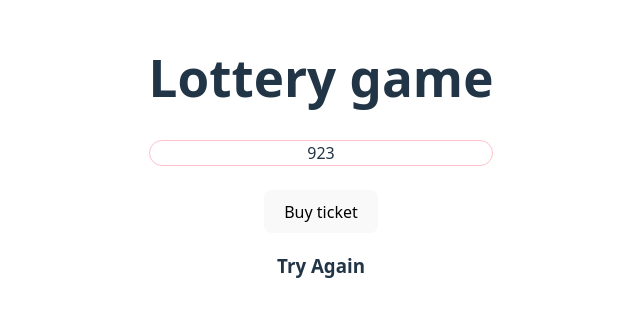
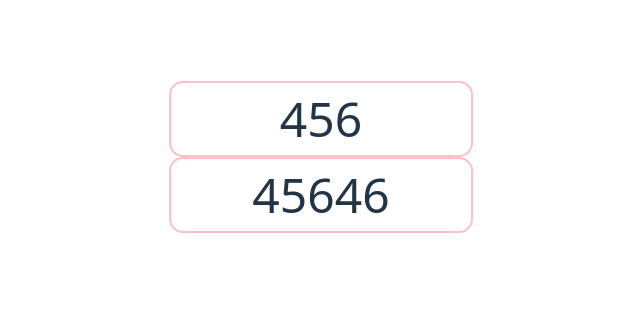
Before and after one commit to Shreyash-23423/React-tutorials, a React (Vite) app: page / in a window 1280 px wide. Shown: the part 243-560 px from the top of the page, without its empty margins (319-959 px from the left). Built offline with nearby package versions, Linux system fonts and the light colour scheme.

Commit message:
learned about hoe arrange components  using lottery example 3

```diff
--- a/src/App.jsx
+++ b/src/App.jsx
@@ -5,6 +5,7 @@ import './App.css'
 import LudoBoard from './LudoBoard.jsx'
 import TodoList from './TodoList.jsx'
 import Lottery from './Lottery.jsx'
+import Ticket from './Ticket.jsx'
 
 function App() {
 
@@ -13,7 +14,9 @@ function App() {
       <div>
         {/* <LudoBoard /> */}
         {/* <TodoList /> */}
-        <Lottery />
+        {/* <Lottery /> */}
+        <Ticket ticket={[4, 5, 6]} />
+        <Ticket ticket={[4, 5, 6,4,6 ]} />
       </div>
     </>
   )
--- /dev/null
+++ b/src/Ticket.css
@@ -0,0 +1,5 @@
+.Ticket {
+    border: 2px solid pink;
+    border-radius: 14px;
+    width: 300px;
+}
--- /dev/null
+++ b/src/Ticket.jsx
@@ -0,0 +1,13 @@
+import TicketNum from './TicketNum.jsx';
+import './Ticket.css';
+
+export default function Ticket({ticket}) {
+    return (
+        <div className='Ticket'>
+            {ticket.map((num, index) => (
+                <TicketNum key={index} num={num} />
+            ))}
+
+        </div>
+    );
+}
--- /dev/null
+++ b/src/TicketNUm.css
@@ -0,0 +1,3 @@
+.ticketnum{
+    font-size: 3rem;
+}
--- /dev/null
+++ b/src/TicketNum.jsx
@@ -0,0 +1,6 @@
+import './TicketNUm.css';
+export default function TicketNum({num}) {
+    return (
+        <span className="ticketnum">{num}</span>
+    );
+}
```
